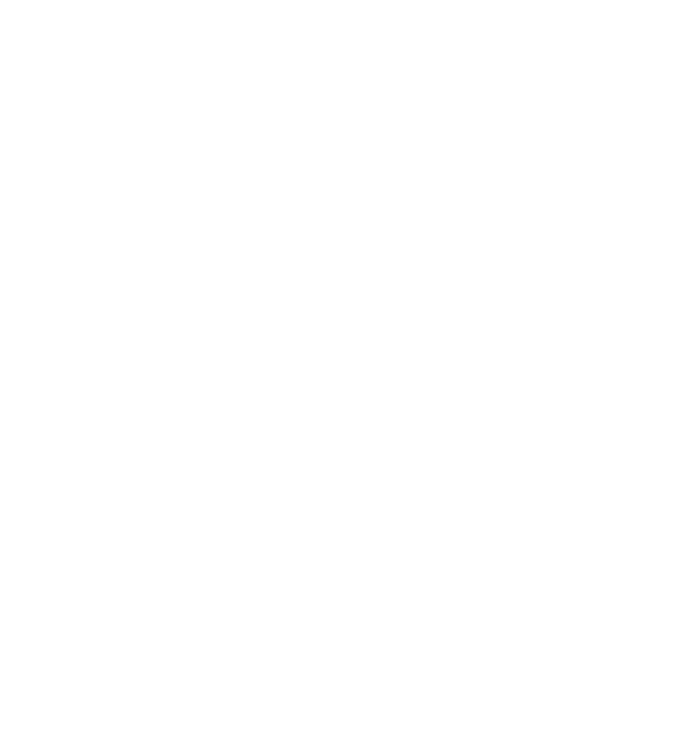
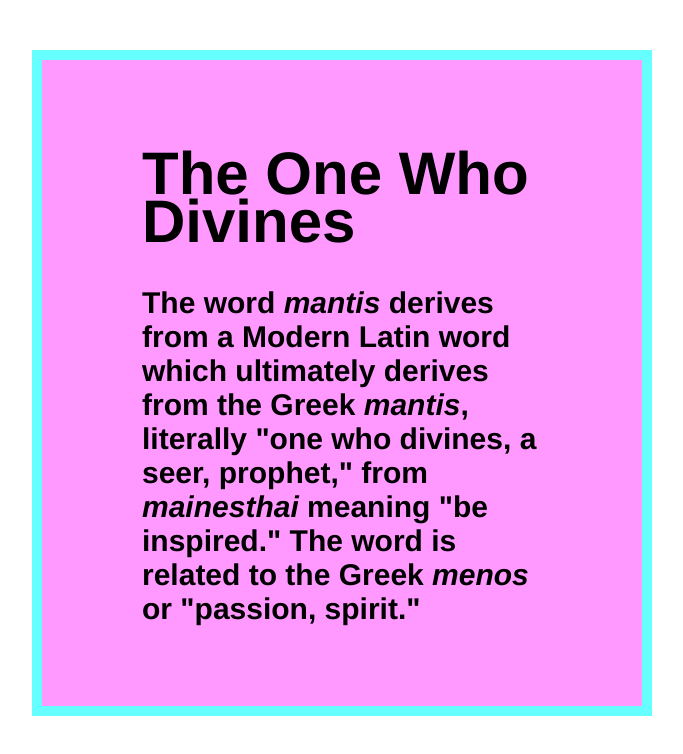
Before and after one commit to ISOLA2069/art101, a plain HTML site: page lab2/index.html in a window 1280 px wide. Shown: the whole page, without its empty margins (26-709 px from the left). Drawn offline with Linux system fonts and the light colour scheme.

Commit message:
Lab 2 Update

```diff
--- a/lab2/css/lab.css
+++ b/lab2/css/lab.css
@@ -0,0 +1,25 @@
+h1 {
+  font-family: "helvetica";
+  color: Black;
+  font-size: 300%;
+  text-indent: 0px;
+  margin-left: 50px;
+  line-height: 0.8;
+}
+
+p {
+  font-family: "helvetica";
+  text-indent: 0px;
+  margin-left: 50px;
+  margin-right: 50px;
+}
+
+#content {
+  background-color: #ff99ff;
+  width: 500px;
+  min-height: 500px;
+  padding: 50px;
+  margin: 50px;
+  border: solid 10px #66ffff;
+  font-size: 20px
+}
--- a/lab2/index.html
+++ b/lab2/index.html
@@ -1,11 +1,16 @@
 <!DOCTYPE html>
-<html>
-<head>
-	<title>Lab X - Subject/Topic</title>
-	<link rel="stylesheet" type="text/css" href="../css/site.css">
-	<link rel="stylesheet" type="text/css" href="css/lab.css">
-</head>
-<body>
-
-</body>
+<html lang="en" dir="ltr">
+	<head>
+		<meta charset="utf-8">
+		<title>Lab 2 - HTML & CSS</title>
+		<link rel="stylesheet" href="css/lab.css">
+	</head>
+	<body>
+		<div id="content">
+		<h1> The One Who Divines <h2>
+			<p>
+				The word <i>mantis</i> derives from a Modern Latin word which ultimately derives from the Greek <i>mantis</i>, literally "one who divines, a seer, prophet," from <i>mainesthai</i> meaning "be inspired." The word is related to the Greek <i>menos</i> or "passion, spirit."
+			<p>
+			</div>
+	</body>
 </html>
```
Also changed, not shown: lab2/index2.html (+1 -0 lines).
